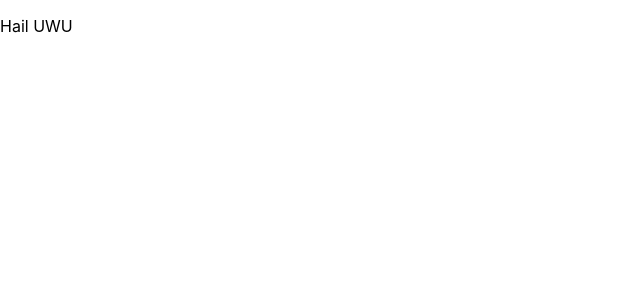
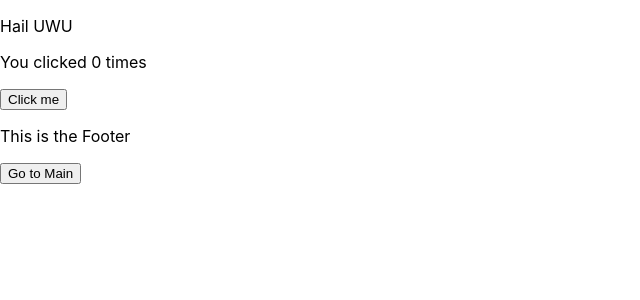
Before and after one commit to JuanAlbertoTrujilloCarballo/bicycleReact, a React (Create React App) app: page /helloWorld in a window 1280 px wide. Shown: the top 300 px of the page, without its empty margins (0-640 px from the left). Built offline with nearby package versions, Linux system fonts and the light colour scheme.

Commit message:
add counter button

```diff
--- /dev/null
+++ b/src/components/counter.js
@@ -0,0 +1,16 @@
+import {useState} from 'react';
+
+function Counter() {
+    const [count, setCount] = useState(0);
+
+    return (
+        <>
+            <p>You clicked {count} times</p>
+            <button onClick={() => setCount(count + 1)}>
+                Click me
+            </button>
+        </>
+    );
+}
+
+export default Counter;
--- /dev/null
+++ b/src/components/footer.js
@@ -0,0 +1,7 @@
+function Footer(){
+    return(
+        <p>This is the Footer</p>
+    );
+}
+
+export default Footer;
--- a/src/pages/helloWorld.js
+++ b/src/pages/helloWorld.js
@@ -1,8 +1,23 @@
+import Footer from '../components/footer';
+import Counter from '../components/counter';
+import { useNavigate } from "react-router-dom";
+
 function HelloWorld(){
+
+    const navigate = useNavigate();
+
+    const goToMain = () => {
+        navigate("/");
+        // window.location.href = '/helloWorld';
+    }
+
     return (
-        <div>
+        <>
             <p>Hail UWU</p>
-        </div>
+            <Counter />
+            <Footer />
+            <button onClick={goToMain}>Go to Main</button>
+        </>
     );
 }
 
--- a/src/pages/main.js
+++ b/src/pages/main.js
@@ -1,6 +1,19 @@
+import { useNavigate } from "react-router-dom";
+import Counter from '../components/counter';
+
 function Main(){
+    const navigate = useNavigate();
+
+    const goToHelloWorld = () => {
+        navigate("/helloWorld");
+        // window.location.href = '/helloWorld';
+    }
+
     return(
+        <>
         <p>This is the Main</p>
+        <button onClick={goToHelloWorld}>Go to Hello World</button>
+        </>
     );
 }
 
```
